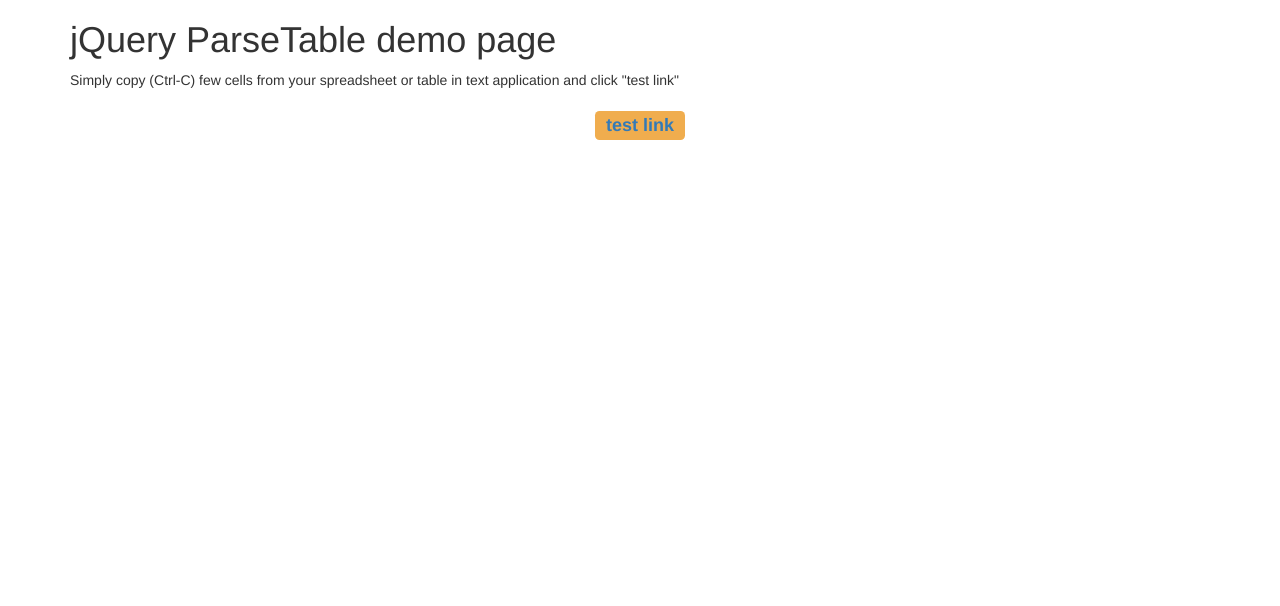
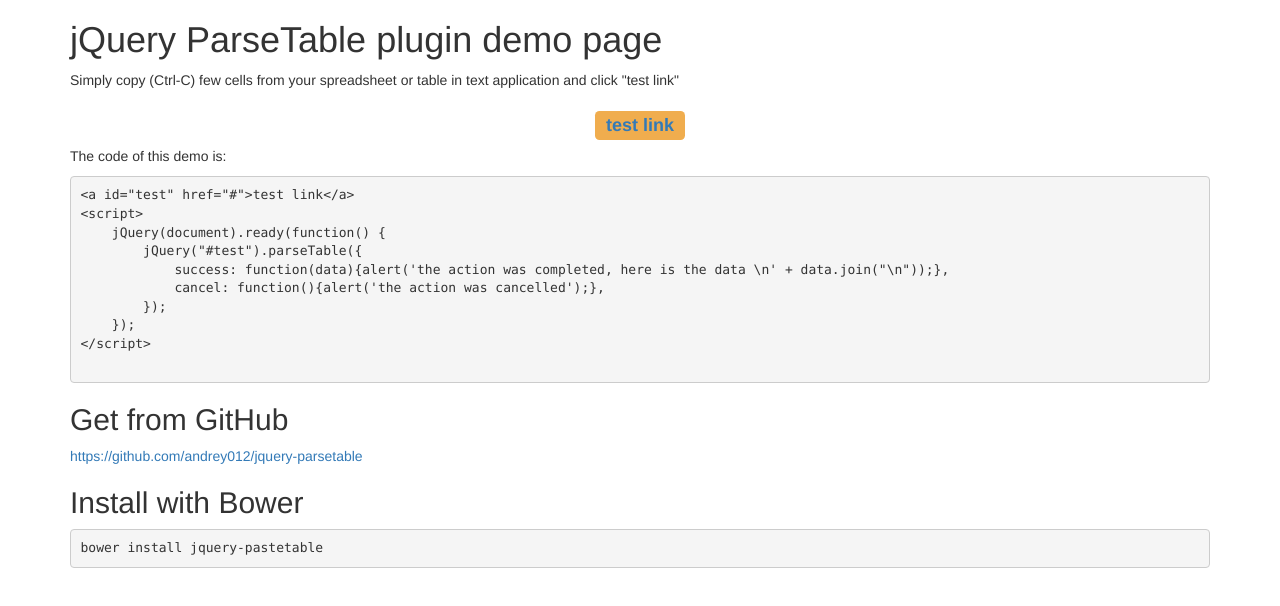
Before and after one commit to andrey012/jquery-parsetable, a website: page index.html in a window 1280 px wide. Drawn offline with nearby package versions, Linux system fonts and the light colour scheme.

Commit message:
demo page improvements

```diff
--- a/index.html
+++ b/index.html
@@ -11,7 +11,7 @@
 	<body>
         <div class="container">
             <h1>
-                jQuery ParseTable demo page
+                jQuery ParseTable plugin demo page
             </h1>
             <p>
                 Simply copy (Ctrl-C) few cells from your spreadsheet or table in text application and click "test link"
@@ -23,6 +23,22 @@
                     </span>
                 </center>
             </h3>
+            <p>The code of this demo is: </p>
+            <pre>
+&lt;a id="test" href="#"&gt;test link&lt;/a&gt;
+&lt;script&gt;
+    jQuery(document).ready(function() {
+        jQuery("#test").parseTable({
+            success: function(data){alert('the action was completed, here is the data \n' + data.join("\n"));},
+            cancel: function(){alert('the action was cancelled');},
+        });
+    });
+&lt;/script&gt;
+            </pre>
+            <h2>Get from GitHub</h2>
+            <p><a href="https://github.com/andrey012/jquery-parsetable">https://github.com/andrey012/jquery-parsetable</a></p>
+            <h2>Install with Bower</h2>
+            <p><pre>bower install jquery-pastetable</pre></p>
         </div>
 		<script>
 			jQuery(document).ready(function() {
```
